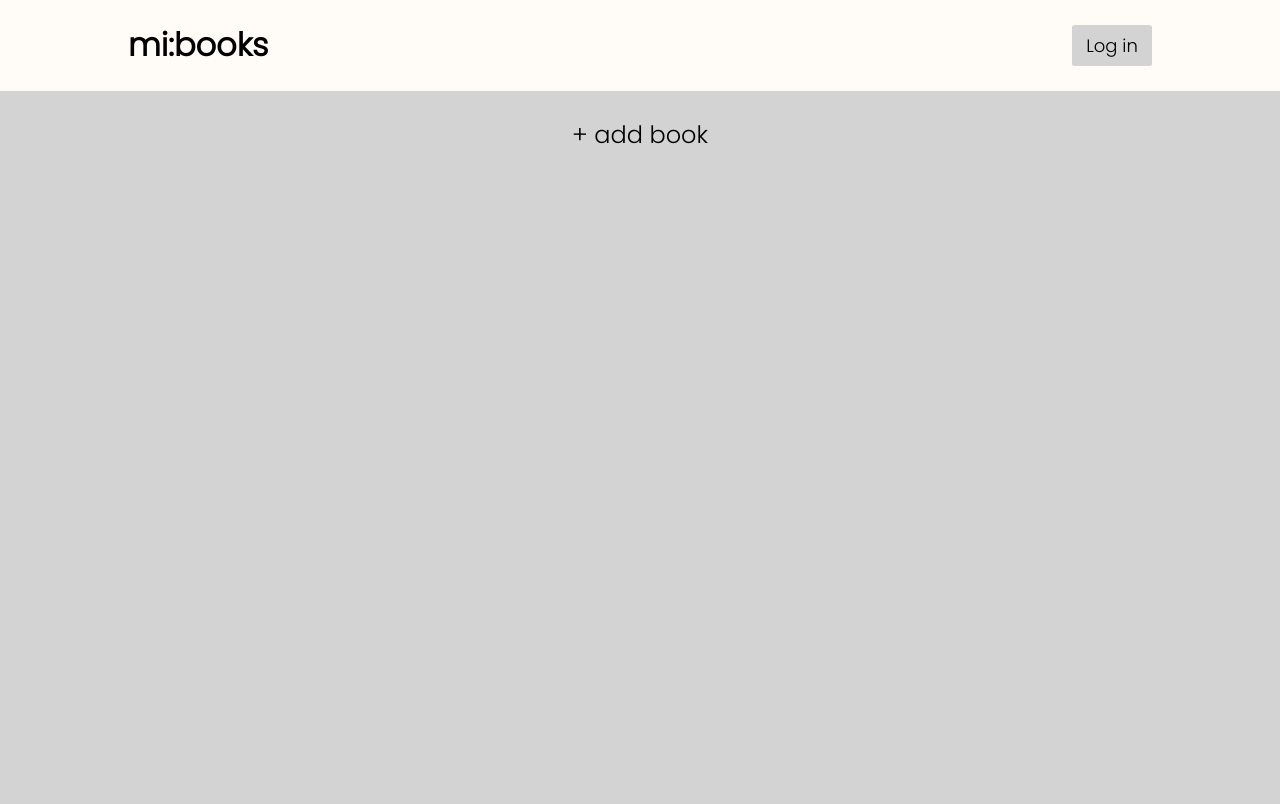
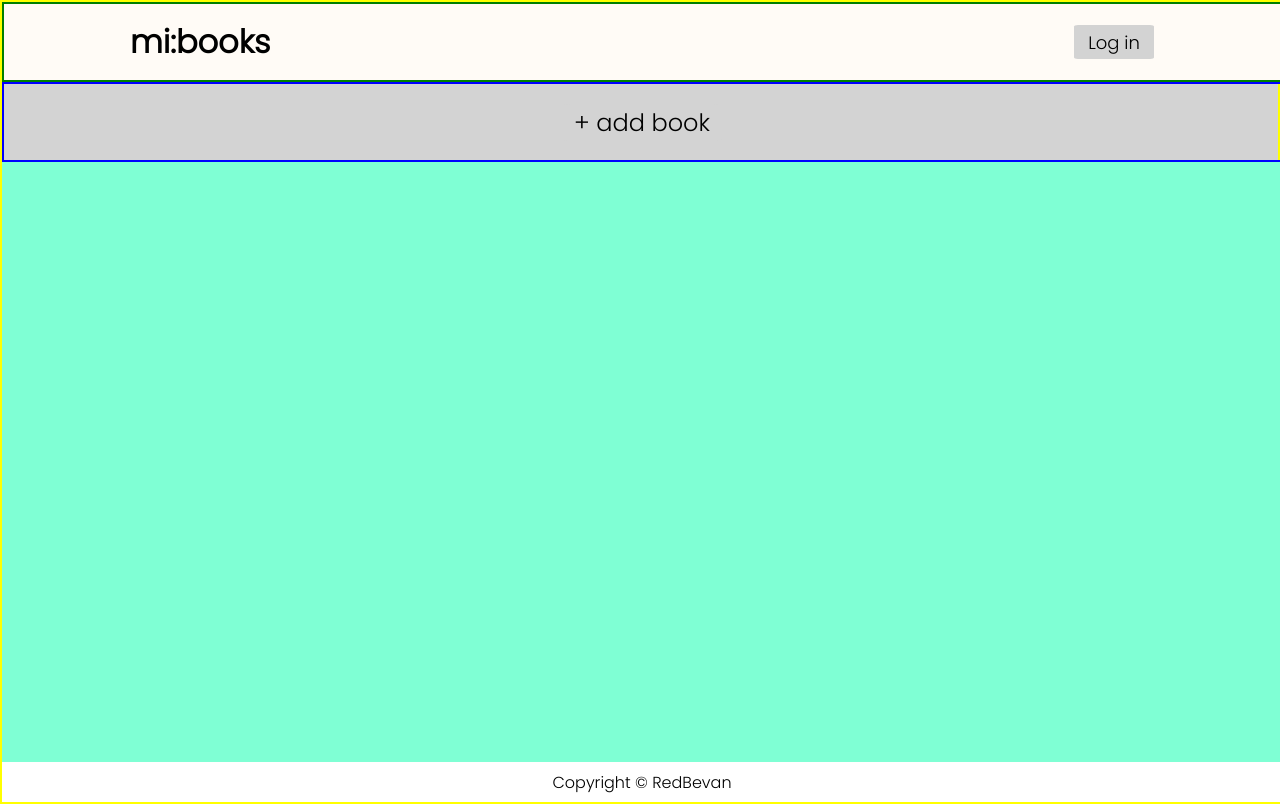
Before and after one commit to RedBevan/library, a plain HTML site: page index.html in a window 1280 px wide. Drawn offline with Linux system fonts and the light colour scheme; a web font is replaced by a local one.

Commit message:
Change layout to grid

```diff
--- a/index.html
+++ b/index.html
@@ -28,7 +28,9 @@
 
       </main>
 
-      <footer class="footer"></footer>
+      <footer class="footer">
+        Copyright © RedBevan
+      </footer>
 
     </container>
 
--- a/styles.css
+++ b/styles.css
@@ -5,24 +5,31 @@ html {
   /* Display */
   padding: 0;
   margin: 0;
+  box-sizing: border-box;
   /* Text */
   font-family: "Poppins", sans-serif;
 }
 
 .container {
+  border: 2px solid yellow;
+  display: grid;
+  grid-template-columns: 100vw;
+  grid-template-rows: 10vh 10vh 75vh 5vh;
 }
 
 .header {
+  border: 2px solid green;
   /* Display */
   display: flex;
   justify-content: center;
-  min-width: 100%;
+  /* min-width: 100%; */
   /* Color */
   background-color: #fffbf6;
 }
 
 .header > .header-wrapper {
   /* Display */
+  grid-row: 1 / 2;
   display: flex;
   justify-content: space-between;
   align-items: center;
@@ -51,10 +58,11 @@ html {
 }
 
 .nav {
+  border: 2px solid blue;
+  grid-row: 2 / 3;
   display: flex;
   justify-content: center;
   align-items: center;
-  min-height: 60px;
 }
 
 .nav > .add-book-button {
@@ -73,4 +81,18 @@ html {
 
 .nav > .add-book-button:hover {
   background-color: white;
+  cursor: pointer;
 }
+
+.main {
+  background-color: aquamarine;
+  grid-row: 3 / 4;
+}
+
+.footer {
+  background-color: white;
+  grid-row: 4 / 5;
+  display: flex;
+  justify-content: center;
+  align-items: center;
+}
```
